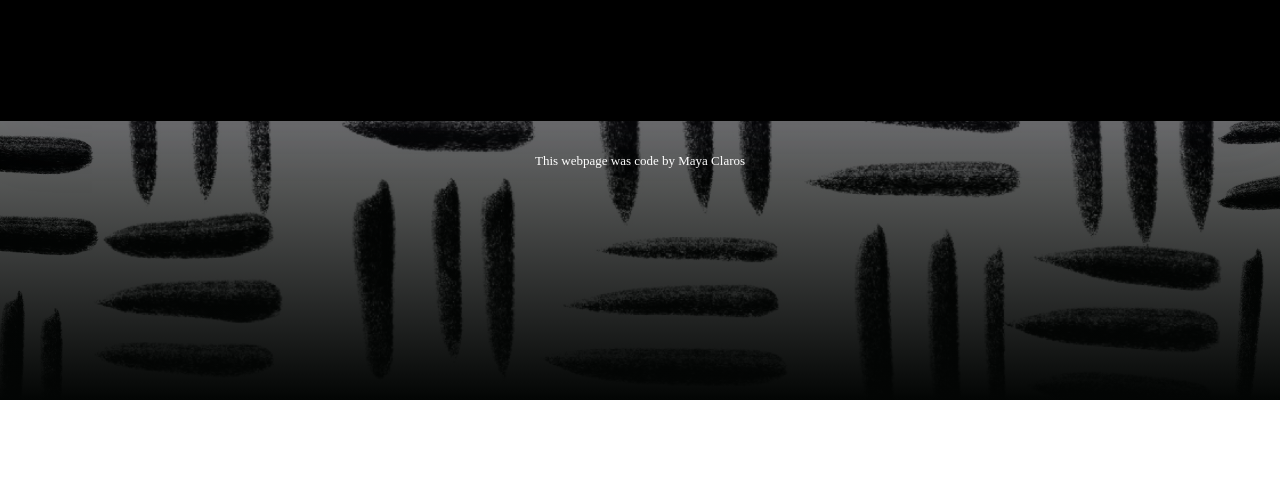
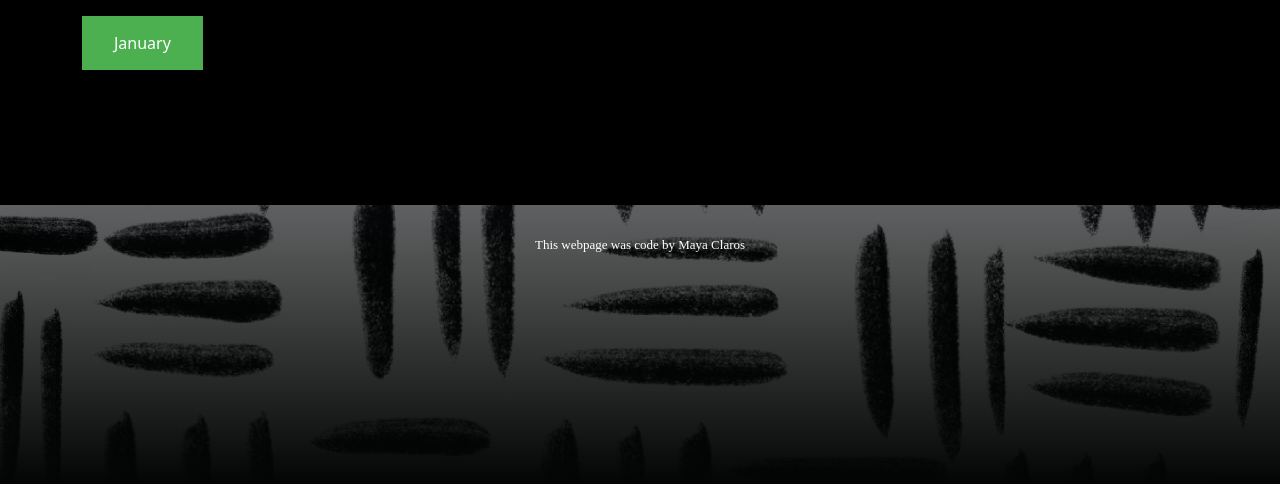
Before and after one commit to mayaclaros/black-history-facts-365, a plain HTML site: page index.html in a window 1280 px wide. Shown: the part 517-1001 px from the top of the page. Before the commit the page ends 917 px from the top, so only its background shows below. Drawn offline with nearby package versions, Linux system fonts and the light colour scheme; a web font is replaced by a local one.

Commit message:
Summary
added a button with link and css

```diff
--- a/index.html
+++ b/index.html
@@ -65,6 +65,11 @@
       <main>
         <h1>Welcome to Black History Facts</h1>
           </main>
+          <section>
+            <a href="january.html" class="button">January</a>
+
+
+          </section>
             </body>
             </div>
         </div>
--- a/src/styles.css
+++ b/src/styles.css
@@ -247,6 +247,22 @@ footer {
   text-transform: capitalize;
 }
 
+.button {
+  background-color: #4caf50;
+  border: none;
+  color: white;
+  padding: 15px 32px;
+  text-align: center;
+  text-decoration: none;
+  display: inline-block;
+  font-size: 16px;
+  cursor: pointer;
+  transition: background-color 0.3s;
+}
+
+.button:hover {
+  background-color: #45a049;
+}
 @keyframes blink-animation {
   to {
     visibility: hidden;
```
